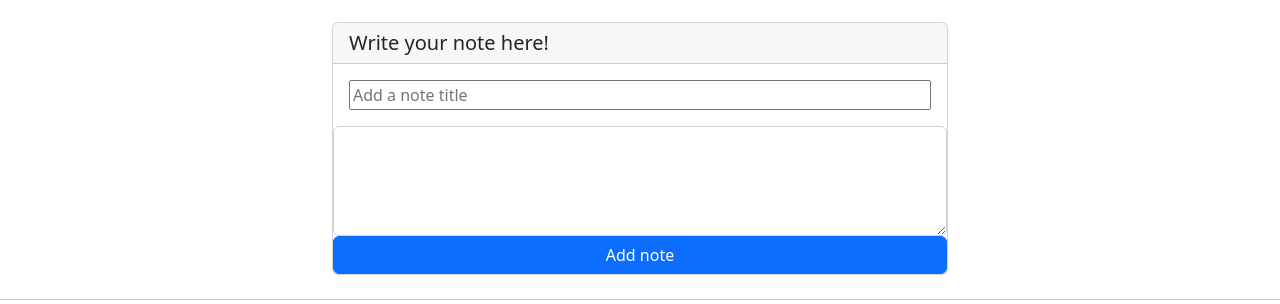
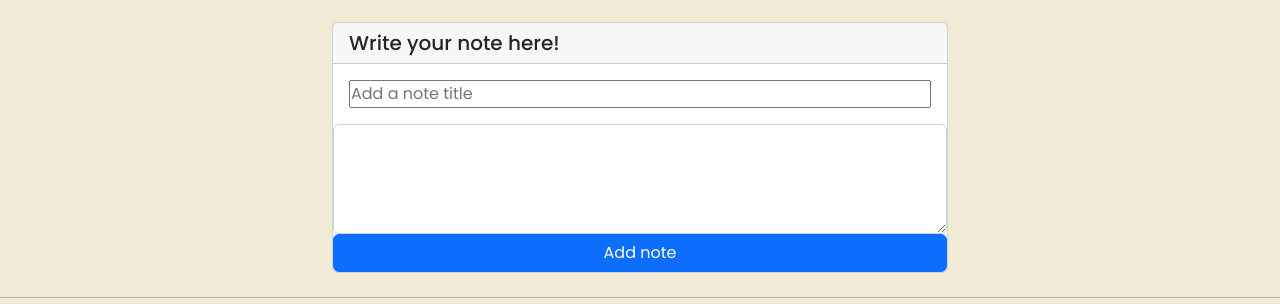
Before and after one commit to SwatiThorat21/Notes-Taker-Website, a plain HTML site: page index.html in a window 1280 px wide. Shown: the part 58-362 px from the top of the page. Drawn offline with nearby package versions, Linux system fonts and the light colour scheme.

Commit message:
Added CCS link

```diff
--- a/index.html
+++ b/index.html
@@ -7,6 +7,10 @@
   <title>Welcone to My Notes!!</title>
   <link href="https://cdn.jsdelivr.net/npm/bootstrap@5.2.0-beta1/dist/css/bootstrap.min.css" rel="stylesheet"
     integrity="sha384-0evHe/X+R7YkIZDRvuzKMRqM+OrBnVFBL6DOitfPri4tjfHxaWutUpFmBp4vmVor" crossorigin="anonymous">
+    <link rel="stylesheet" href="style.css">
+    <link rel="preconnect" href="https://fonts.googleapis.com">
+<link rel="preconnect" href="https://fonts.gstatic.com" crossorigin>
+<link href="https://fonts.googleapis.com/css2?family=Oswald&display=swap" rel="stylesheet">
 
 </head>
 
```
